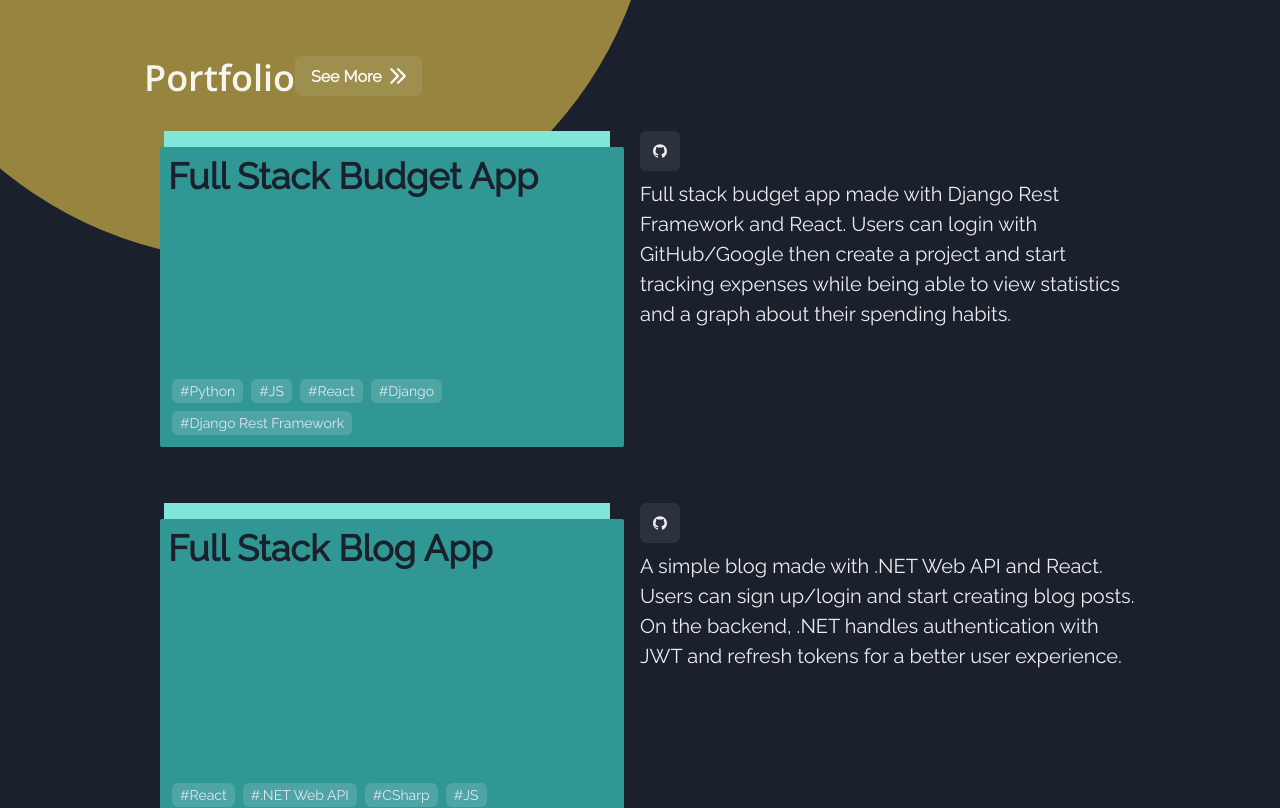
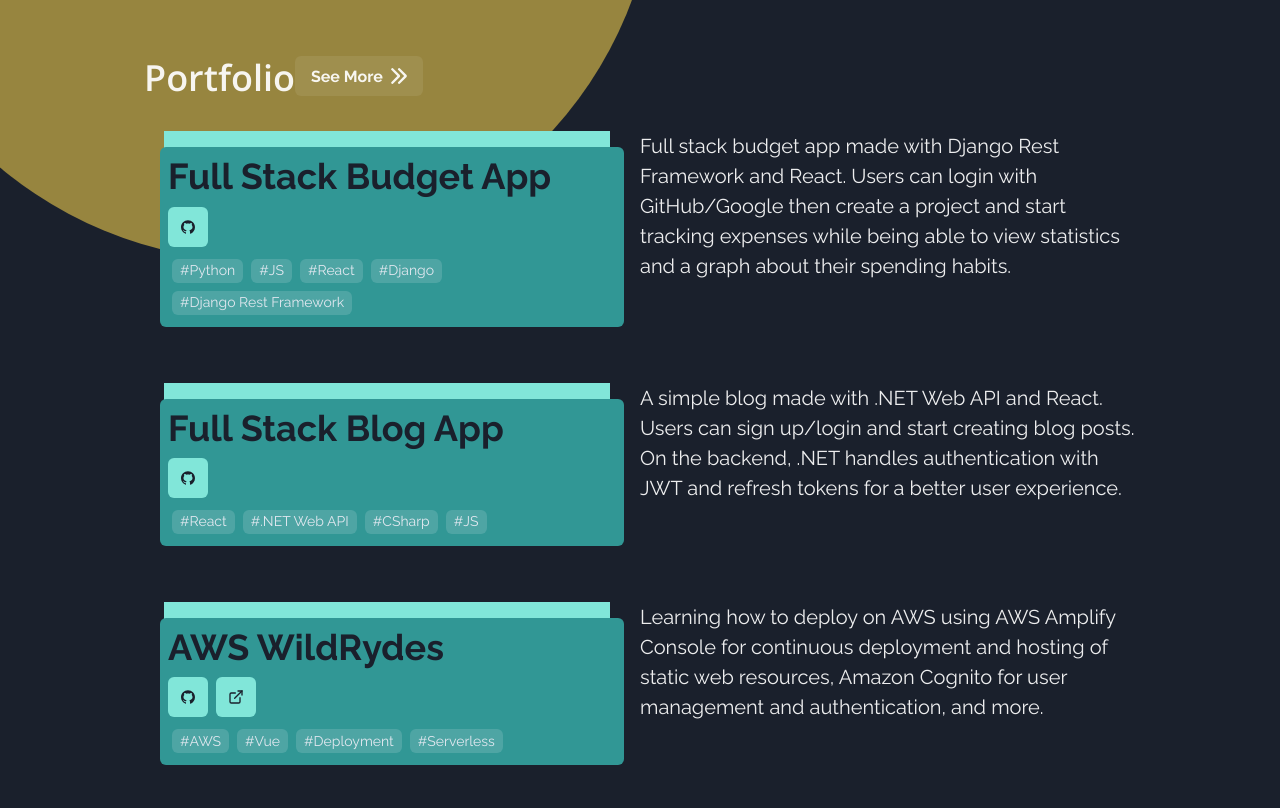
Before and after one commit to jsc-repo/portfolio, a Next.js app: page / in a window 1280 px wide. Shown: the part 840-1648 px from the top of the page. Built offline with nearby package versions, Linux system fonts and the light colour scheme.

Commit message:
cleaned up portfolio cards

```diff
--- a/components/Card.jsx
+++ b/components/Card.jsx
@@ -15,6 +15,7 @@
   useColorMode,
   useColorModeValue,
 } from "@chakra-ui/react";
+import "@fontsource/raleway/700.css";
 import NextLink from "next/link";
 import { motion } from "framer-motion";
 import { AiFillGithub } from "react-icons/ai";
@@ -22,12 +23,6 @@
 import { ExternalLinkIcon } from "@chakra-ui/icons";
 
 const Card = ({ title, desc, variants, tags, href, liveHref }) => {
-  const [isMounted, setIsMounted] = useState("false");
-
-  useEffect(() => {
-    setIsMounted(true);
-  }, []);
-
   const boxBg = useColorModeValue("purple.500", "teal.200");
   const cardBg = useColorModeValue("purple.100", "teal.500");
 
@@ -64,13 +59,37 @@
           p={2}
           as={motion.div}
           whileHover={{ scale: 1.05 }}
-          borderRadius="sm"
-          h="300px"
+          borderRadius="md"
+          h="full"
           w="full"
         >
           <Heading color="gray.800" fontFamily={"Raleway"}>
             {title}
           </Heading>
+          <Spacer />
+          <Stack direction={"row"} spacing={2} my={2}>
+            <Link href={href} isExternal aria-label="link to github project">
+              <IconButton
+                icon={<AiFillGithub />}
+                colorScheme={useColorModeValue("purple", "teal")}
+                variant={useColorModeValue("outline", null)}
+              />
+            </Link>
+
+            {liveHref && (
+              <Link
+                href={liveHref}
+                isExternal
+                aria-label="link to project website"
+              >
+                <IconButton
+                  icon={<ExternalLinkIcon />}
+                  colorScheme={useColorModeValue("purple", "teal")}
+                  variant={useColorModeValue("outline", null)}
+                />
+              </Link>
+            )}
+          </Stack>
 
           <Spacer />
 
@@ -87,7 +106,7 @@
       </Box>
       <Divider display={["flex", "none"]} />
 
-      <Stack mt={["2", "0"]} direction="column">
+      {/* <Stack mt={["2", "0"]} direction="column">
         <Stack direction={"row"}>
           <Link href={href} isExternal aria-label="link to github project">
             <IconButton icon={<AiFillGithub />} size="md" />
@@ -103,8 +122,8 @@
             </Link>
           )}
         </Stack>
-        <Text fontSize={"xl"}>{desc}</Text>
-      </Stack>
+      </Stack> */}
+      <Text fontSize={"xl"}>{desc}</Text>
       {/* <Flex alignItems="center"></Flex> */}
     </SimpleGrid>
   );
```
Also changed, not shown: components/Portfolio.jsx (+8 -6 lines).
